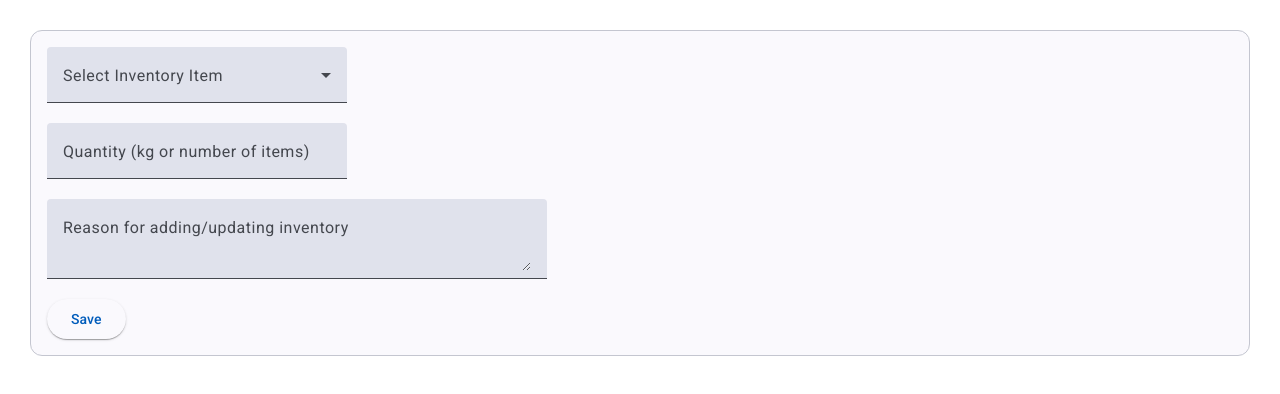
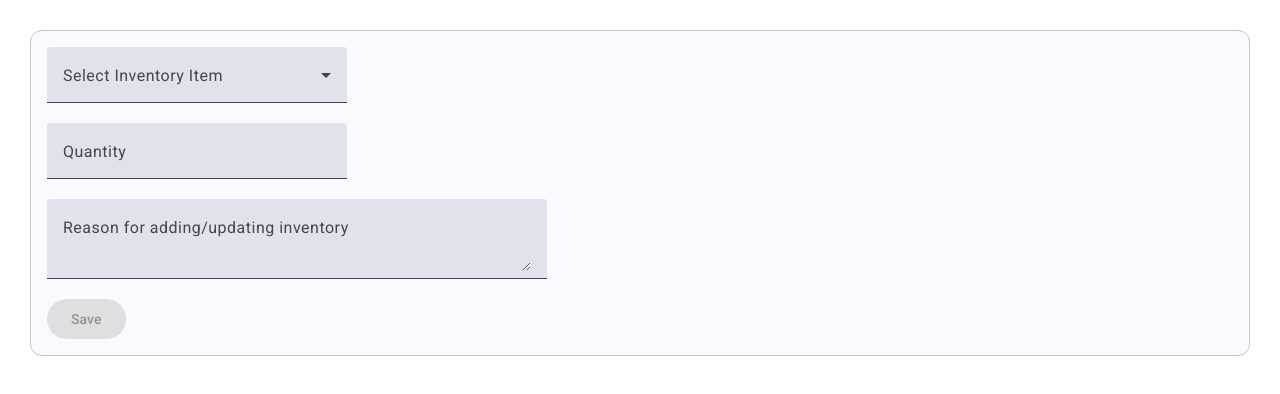
Before and after one commit to mgts-rm/erp-ui, an Angular app: page /inventory in a window 1280 px wide. Shown: the top 394 px of the page. Built offline with nearby package versions, Linux system fonts and the light colour scheme.

Commit message:
minor changes to basic inventory componenty

```diff
--- a/src/app/inventory/inventory.component.html
+++ b/src/app/inventory/inventory.component.html
@@ -5,22 +5,21 @@
               <mat-form-field class="inventory_form_field">
                 <mat-label>Select Inventory Item</mat-label>
                 <mat-select (selectionChange)="onInventoryChange($event)">
-                  <mat-option value="paddy">Paddy (unprocessed)</mat-option>
-                  <mat-option value="husked_rice">Husked rice (partially milled)</mat-option>
-                  <mat-option value="polished_rice">Polished rice (fully milled)</mat-option>
-                  <mat-option value="cloth_bags">Cloth bags</mat-option>
-                  <mat-option value="plastic_bags">Plastic bags</mat-option>
+                  <mat-option *ngFor="let item of inventoryItems" [value]="item.product_code">{{item.name}}</mat-option>
                 </mat-select>
               </mat-form-field>
               <mat-form-field class="inventory_form_field">
-                <mat-label>Quantity (kg or number of items)</mat-label>
-                <input matInput value="" (input)="onQuanityChange($event)">
+                  <mat-label>Quantity</mat-label>
+                  <input matInput value="" (input)="onQuanityChange($event)" type="number" min="0">
+                  @if (unitsValue) {
+                      <mat-chip matSuffix class="units">{{unitsValue}}</mat-chip>
+                  }
               </mat-form-field>
               <mat-form-field class="inventory_form_field text_area" value="" (input)="onInventoryUpdateReasonChange($event)">
                 <mat-label>Reason for adding/updating inventory</mat-label>
                 <textarea matInput></textarea>
               </mat-form-field>
-              <button mat-raised-button (click)="saveInventoryChanges()">Save</button>
+              <button mat-raised-button (click)="saveInventoryChanges()" [disabled]="invalidForm">Save</button>
         </mat-card-content>
     </mat-card>
 </div>
--- a/src/app/inventory/inventory.component.scss
+++ b/src/app/inventory/inventory.component.scss
@@ -3,7 +3,10 @@
     .inventory_form_field{
         display:block;
         min-width:300px;
-        max-width: fit-content;
+        max-width: max-content;
+        .units{
+            margin-right:5px;
+        }
     }
     .inventory_form_field.text_area {
             min-width: 500px;
--- a/src/app/inventory/inventory.component.ts
+++ b/src/app/inventory/inventory.component.ts
@@ -1,40 +1,70 @@
 import { Component } from '@angular/core';
 import {MatCardModule} from '@angular/material/card';
-import {MatFormFieldModule} from '@angular/material/form-field';
+import { MatFormFieldModule} from '@angular/material/form-field';
 import {MatInputModule} from '@angular/material/input';
 import {MatSelectChange, MatSelectModule} from '@angular/material/select';
 import {MatButtonModule} from '@angular/material/button';
+import { CommonModule } from '@angular/common';
+import {MatChipsModule} from '@angular/material/chips';
 
 
 @Component({
   selector: 'app-inventory',
-  imports: [MatCardModule, MatFormFieldModule, MatInputModule, MatSelectModule, MatButtonModule],
+  imports: [MatCardModule, MatFormFieldModule, MatInputModule, MatSelectModule, MatButtonModule, CommonModule, MatChipsModule],
   templateUrl: './inventory.component.html',
   styleUrl: './inventory.component.scss'
 })
 export class InventoryComponent {
 
-  inventoryForm : {item:string, quantity:string, reason: string} = {
-    item:'polished_rice',
+  inventoryItems = [
+    {name: 'Paddy (unprocessed)', product_code: 'paddy'},
+    {name: 'Husked rice (partially milled)', product_code: 'husked_rice'},
+    {name: 'Polished rice (fully milled)', product_code: 'polished_rice'},
+    {name: 'Cloth bags', product_code: 'cloth_bags'},
+    {name: 'Plastic bags', product_code: 'plastic_bags'},
+  ];
+
+  addInventoryForm : {product_code:string, quantity:string, units: string, reason: string} = {
+    product_code:'',
     quantity: '',
+    units: '',
     reason:''
+  }
+
+
+
+  get invalidForm () {
+    return !this.addInventoryForm.product_code || !this.addInventoryForm.quantity || !this.addInventoryForm.reason;
+  }
+
+  get unitsValue (): 'no.'|'kg' | '' {
+    if(!this.addInventoryForm.product_code){
+      return ''
+    }
+    return this.addInventoryForm.product_code === 'plastic_bags' || this.addInventoryForm.product_code === 'cloth_bags' ? 'no.' : 'kg'
   }
 
   onInventoryChange(event: MatSelectChange) {
     console.log('inventory select event :', event.value)
-    this.inventoryForm.item = event.value;
+    this.addInventoryForm.product_code = event.value;
+  }
+
+  onUnitsChange(event: MatSelectChange) {
+    console.log('unit select event :', event.value)
+    this.addInventoryForm.product_code = event.value;
   }
 
   onQuanityChange(event: any) {
-    this.inventoryForm.quantity = event.target.value;
+    this.addInventoryForm.quantity = event.target.value;
   }
 
   onInventoryUpdateReasonChange(event: any) {
-    this.inventoryForm.reason = event.target.value;
+    this.addInventoryForm.reason = event.target.value;
   }
 
   saveInventoryChanges() {
-    console.log('save inventory clicked :', this.inventoryForm);
+    this.addInventoryForm.units = this.unitsValue;
+    console.log('save inventory clicked :', this.addInventoryForm);
   }
 
 }
```
